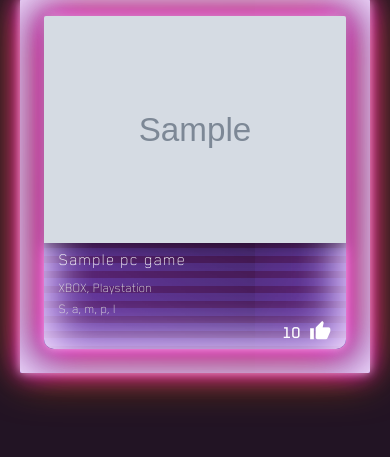
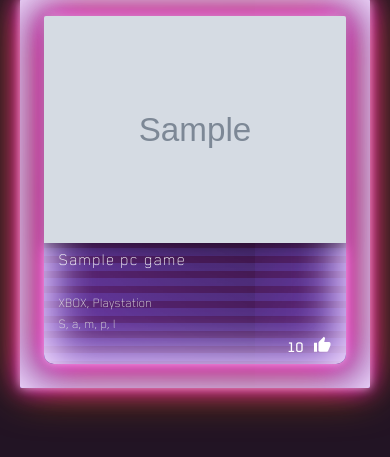
Before and after one commit to EllenSt264/my-Next-Game, a Flask app: page /pc-games in a window 390 px wide. Shown: the part 322-779 px from the top of the page. Run offline with Flask 2, Linux system fonts and the light colour scheme; grey boxes marked "Sample" are stand-in pictures; a database or web service that is not in the repository returns one stand-in record (values such as "Sample title"); data that the repository does not hold is empty; some libraries are stand-ins or nearby versions.

Commit message:
Update game cards responsive UX for the Game pages

```diff
--- a/static/css/style.css
+++ b/static/css/style.css
@@ -863,6 +863,15 @@ The following code is based upon this source:
     width: 120px;
 }
 
+.game-cards.sm-screen-card .like-icon i {
+    font-size: 18px;
+    line-height: 20px;
+}
+
+.game-cards.sm-screen-card .like-text {
+    font-size: 16px;
+}
+
 /* ---------------------------------------------- Community reviews page */
 
 .review-card {
@@ -1708,6 +1717,12 @@ label[for]:hover {
     #left-review-card {
         margin-left: 12.49999999995% !important;
     }
+    .like-icon i {
+        font-size: 18px;
+    }
+    .like-text {
+        font-size: 14px;
+    }
 }
 
 @media (max-width: 1840px) {
@@ -2611,6 +2626,9 @@ label[for]:hover {
 }
 
 @media (max-width: 412px) {
+    .game-cards.sm-screen-card .card-title {
+        height: 45px;
+    }
     .profile-card-header h3 {
         font-size: 24px;
     }
```
